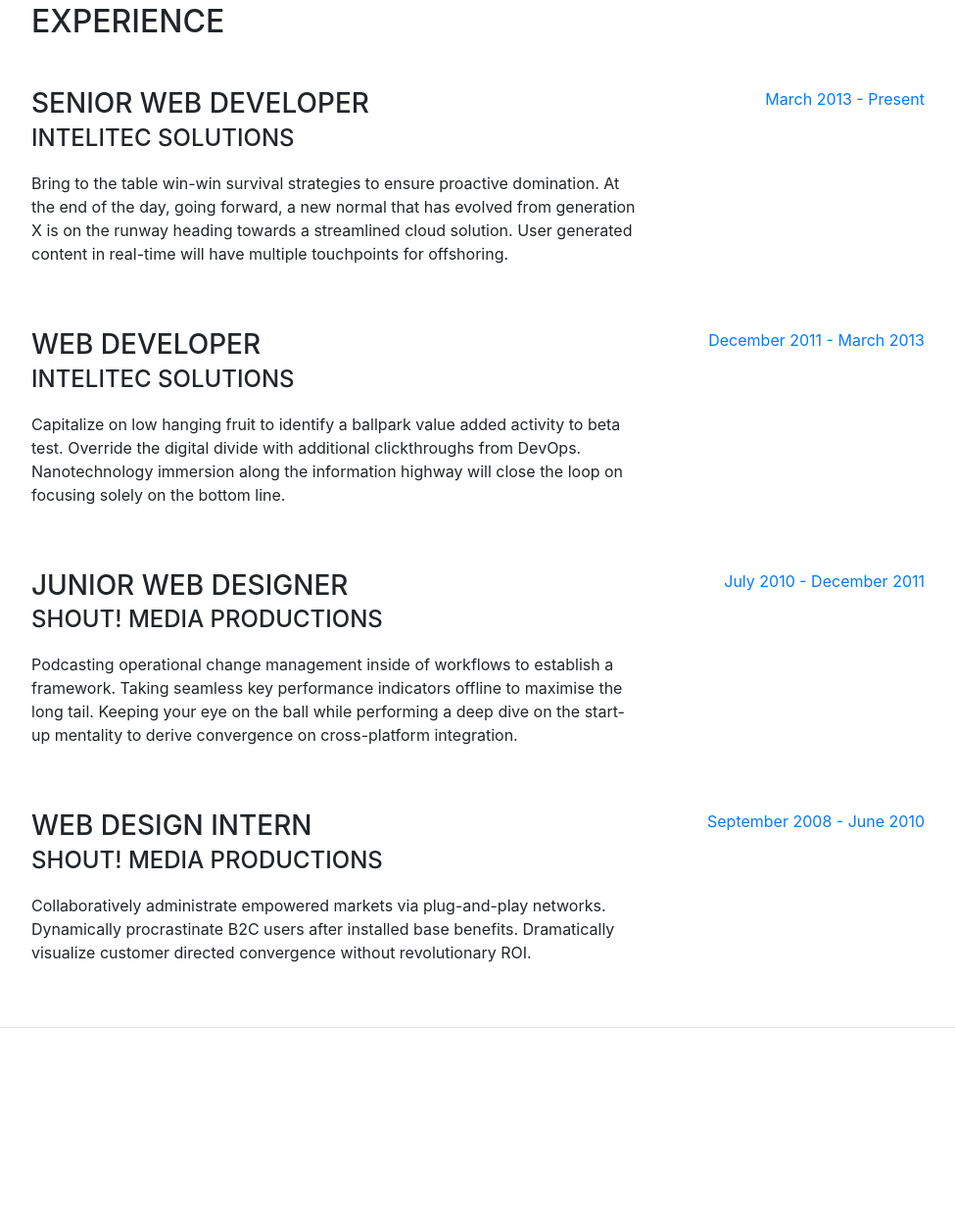
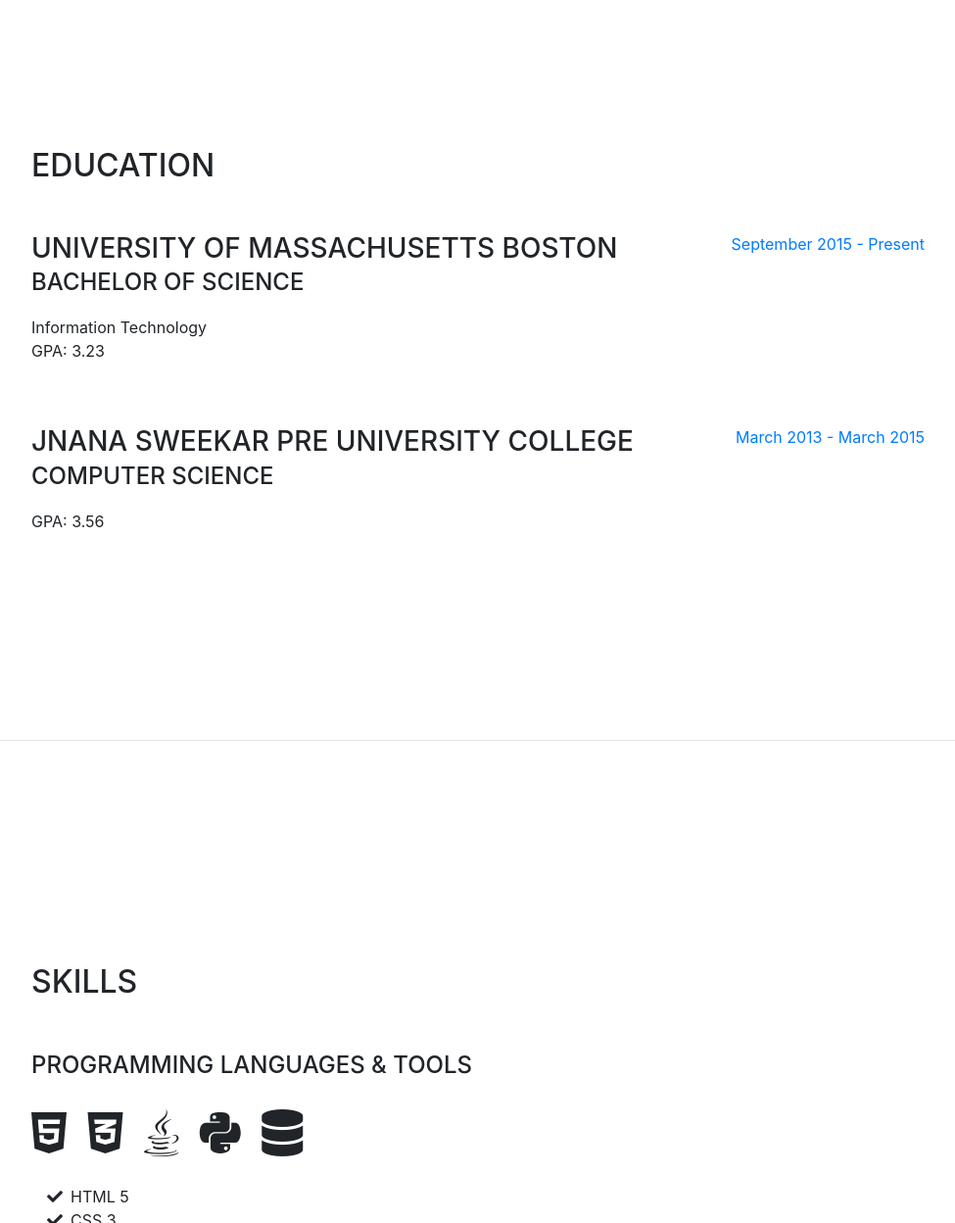
Before and after one commit to prahaladbelavadi/ar5.co, a website with bundled scripts: page index.html in a window 1280 px wide. Shown: the part 846-2094 px from the top of the page at 98% size, without its empty margins (288-1263 px from the left). Built offline with nearby package versions, Linux system fonts and the light colour scheme; a web font is replaced by a local one.

Commit message:
Update index.html

```diff
--- a/index.html
+++ b/index.html
@@ -87,59 +87,6 @@
         </div>
       </section>
 
-      <hr class="m-0">
-
-      <section class="resume-section p-3 p-lg-5 d-flex flex-column" id="experience">
-        <div class="my-auto">
-          <h2 class="mb-5">Experience</h2>
-
-          <div class="resume-item d-flex flex-column flex-md-row mb-5">
-            <div class="resume-content mr-auto">
-              <h3 class="mb-0">Senior Web Developer</h3>
-              <div class="subheading mb-3">Intelitec Solutions</div>
-              <p>Bring to the table win-win survival strategies to ensure proactive domination. At the end of the day, going forward, a new normal that has evolved from generation X is on the runway heading towards a streamlined cloud solution. User generated content in real-time will have multiple touchpoints for offshoring.</p>
-            </div>
-            <div class="resume-date text-md-right">
-              <span class="text-primary">March 2013 - Present</span>
-            </div>
-          </div>
-
-          <div class="resume-item d-flex flex-column flex-md-row mb-5">
-            <div class="resume-content mr-auto">
-              <h3 class="mb-0">Web Developer</h3>
-              <div class="subheading mb-3">Intelitec Solutions</div>
-              <p>Capitalize on low hanging fruit to identify a ballpark value added activity to beta test. Override the digital divide with additional clickthroughs from DevOps. Nanotechnology immersion along the information highway will close the loop on focusing solely on the bottom line.</p>
-            </div>
-            <div class="resume-date text-md-right">
-              <span class="text-primary">December 2011 - March 2013</span>
-            </div>
-          </div>
-
-          <div class="resume-item d-flex flex-column flex-md-row mb-5">
-            <div class="resume-content mr-auto">
-              <h3 class="mb-0">Junior Web Designer</h3>
-              <div class="subheading mb-3">Shout! Media Productions</div>
-              <p>Podcasting operational change management inside of workflows to establish a framework. Taking seamless key performance indicators offline to maximise the long tail. Keeping your eye on the ball while performing a deep dive on the start-up mentality to derive convergence on cross-platform integration.</p>
-            </div>
-            <div class="resume-date text-md-right">
-              <span class="text-primary">July 2010 - December 2011</span>
-            </div>
-          </div>
-
-          <div class="resume-item d-flex flex-column flex-md-row">
-            <div class="resume-content mr-auto">
-              <h3 class="mb-0">Web Design Intern</h3>
-              <div class="subheading mb-3">Shout! Media Productions</div>
-              <p>Collaboratively administrate empowered markets via plug-and-play networks. Dynamically procrastinate B2C users after installed base benefits. Dramatically visualize customer directed convergence without revolutionary ROI.</p>
-            </div>
-            <div class="resume-date text-md-right">
-              <span class="text-primary">September 2008 - June 2010</span>
-            </div>
-          </div>
-
-        </div>
-
-      </section>
 
       <hr class="m-0">
 
```
